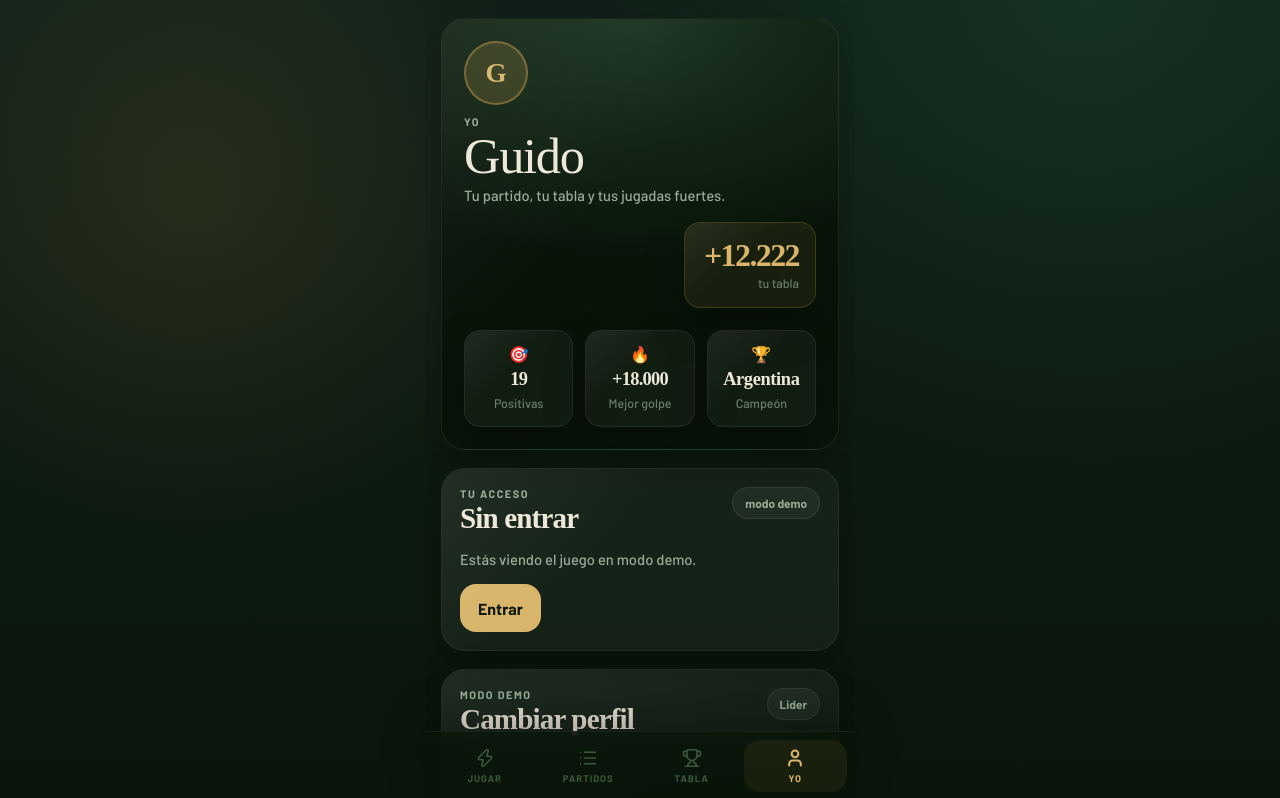
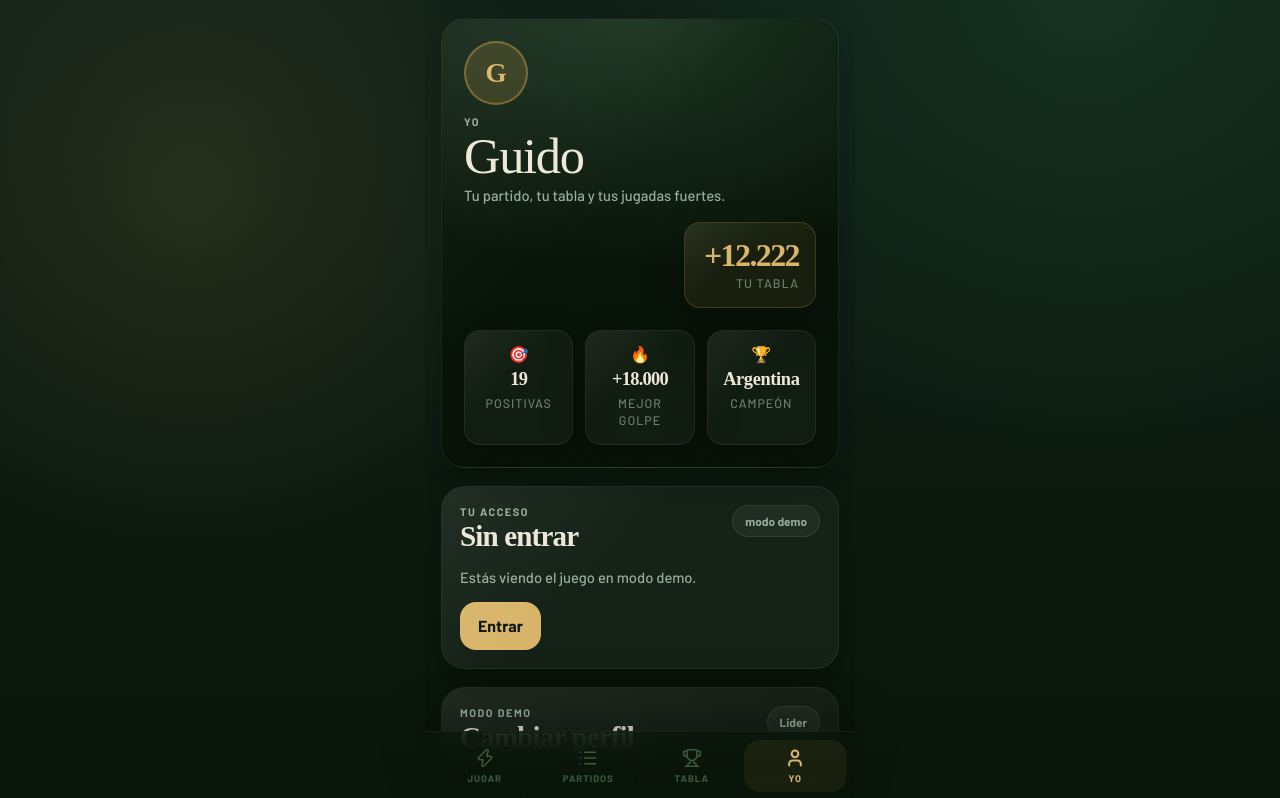
Before and after one commit to guidokogan1/prode, a Next.js app: page /profile in a window 1280 px wide. Shown: the top 798 px of the page. Built offline with nearby package versions, Linux system fonts and the light colour scheme; no server answers; a web font is replaced by a local one.

Commit message:
Harden casing on small UI labels

```diff
--- a/app/page.tsx
+++ b/app/page.tsx
@@ -71,11 +71,11 @@ export default async function HomePage() {
           <div style={{ display: "flex", gap: 8, alignItems: "center", flexWrap: "wrap" }}>
             <div className="surface-card-soft" style={{ padding: "8px 12px", borderRadius: 999, display: "inline-flex", alignItems: "center", gap: 8 }}>
               <strong style={{ display: "block", fontFamily: "var(--font-accent)", fontSize: "1rem", letterSpacing: "-0.04em" }}>{summary.liveMatches}</strong>
-              <span className="micro-copy">live</span>
+              <span className="micro-copy" style={{ letterSpacing: ".08em", textTransform: "uppercase" }}>LIVE</span>
             </div>
             <div className="surface-card-soft" style={{ padding: "8px 12px", borderRadius: 999, display: "inline-flex", alignItems: "center", gap: 8 }}>
               <strong style={{ display: "block", fontFamily: "var(--font-accent)", fontSize: "1rem", color: "#D8B56A", letterSpacing: "-0.04em" }}>{summary.yourNet}</strong>
-              <span className="micro-copy">tu tabla</span>
+              <span className="micro-copy" style={{ letterSpacing: ".08em", textTransform: "uppercase" }}>TU TABLA</span>
             </div>
           </div>
         </div>
--- a/components/profile-hero.tsx
+++ b/components/profile-hero.tsx
@@ -54,7 +54,7 @@ export function ProfileHero({ profile }: ProfileHeroProps) {
           <strong style={{ display: "block", fontFamily: "var(--font-accent)", fontSize: "2rem", color: "#D8B56A", letterSpacing: "-0.05em" }}>
             {profile.netLabel}
           </strong>
-          <span className="micro-copy">tu tabla</span>
+          <span className="micro-copy" style={{ letterSpacing: ".08em", textTransform: "uppercase" }}>TU TABLA</span>
         </div>
       </div>
 
@@ -68,7 +68,7 @@ export function ProfileHero({ profile }: ProfileHeroProps) {
             <div style={{ display: "grid", gap: 5 }}>
               <span>{item.icon}</span>
               <strong style={{ fontFamily: item.label === "Campeón" ? "var(--font-display)" : "var(--font-accent)", fontSize: "1.15rem", letterSpacing: item.label === "Campeón" ? "-0.02em" : "-0.04em" }}>{item.value}</strong>
-              <span className="micro-copy">{item.label}</span>
+              <span className="micro-copy" style={{ letterSpacing: ".08em", textTransform: "uppercase" }}>{item.label}</span>
             </div>
           </div>
         ))}
--- a/components/ranking-list.tsx
+++ b/components/ranking-list.tsx
@@ -62,11 +62,11 @@ export function RankingList({ items }: RankingListProps) {
             >
               {item.name === "Vos" ? "Vos" : item.name}
             </strong>
-            <span className="micro-copy" style={{ fontFamily: "var(--font-body)", fontStyle: "normal", lineHeight: 1.45 }}>{item.positiveTickets} positivas · mejor {item.bestHit}</span>
+            <span className="micro-copy" style={{ fontFamily: "var(--font-body)", fontStyle: "normal", lineHeight: 1.45 }}>{item.positiveTickets} POSITIVAS · MEJOR {item.bestHit}</span>
           </div>
           <div style={{ textAlign: "right", flexShrink: 0, minWidth: 68 }}>
             <strong style={{ fontFamily: "var(--font-accent)", fontSize: "1.18rem", color: item.net >= 0 ? "#EDE8D9" : "#E8413A", whiteSpace: "nowrap", letterSpacing: "-0.04em" }}>{item.netLabel}</strong>
-            <div className="micro-copy" style={{ fontFamily: "var(--font-body)", fontStyle: "normal" }}>ganancia</div>
+            <div className="micro-copy" style={{ fontFamily: "var(--font-body)", fontStyle: "normal", letterSpacing: ".08em", textTransform: "uppercase" }}>GANANCIA</div>
           </div>
         </article>
       ))}
```
